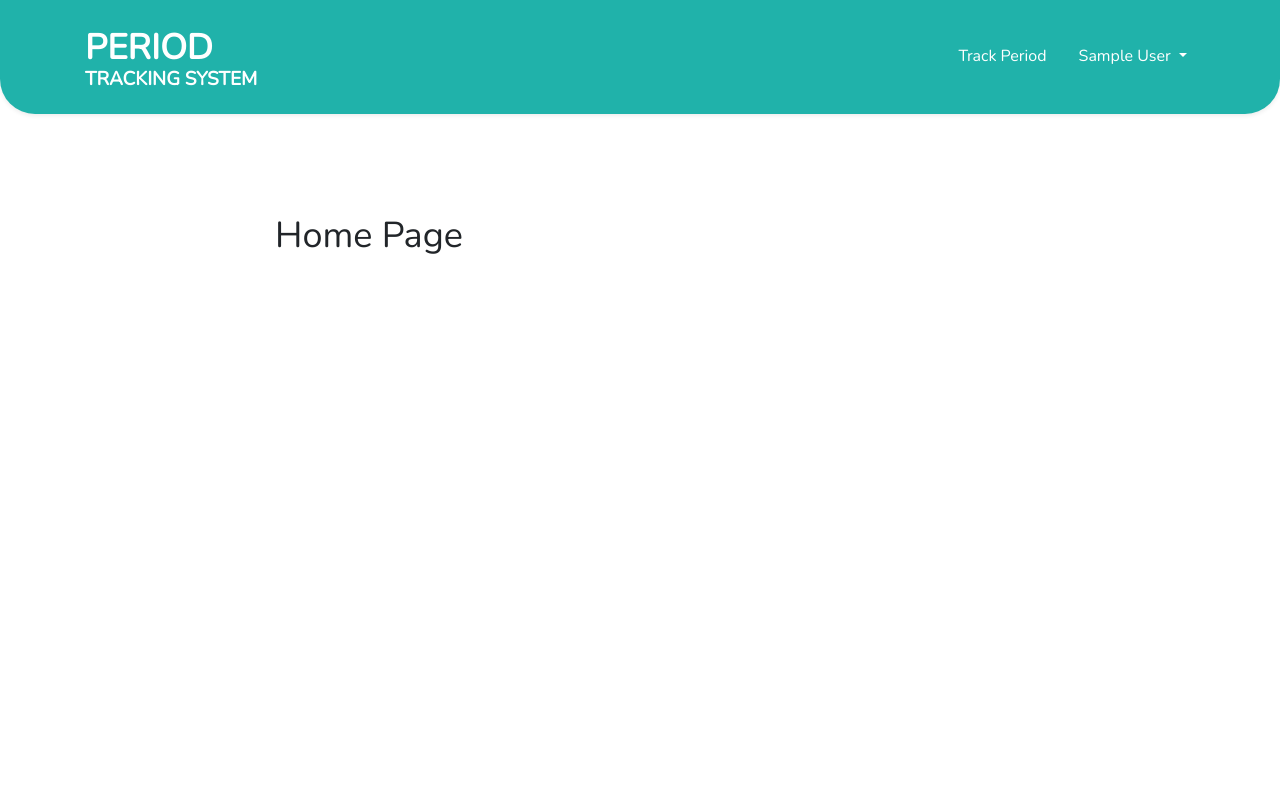
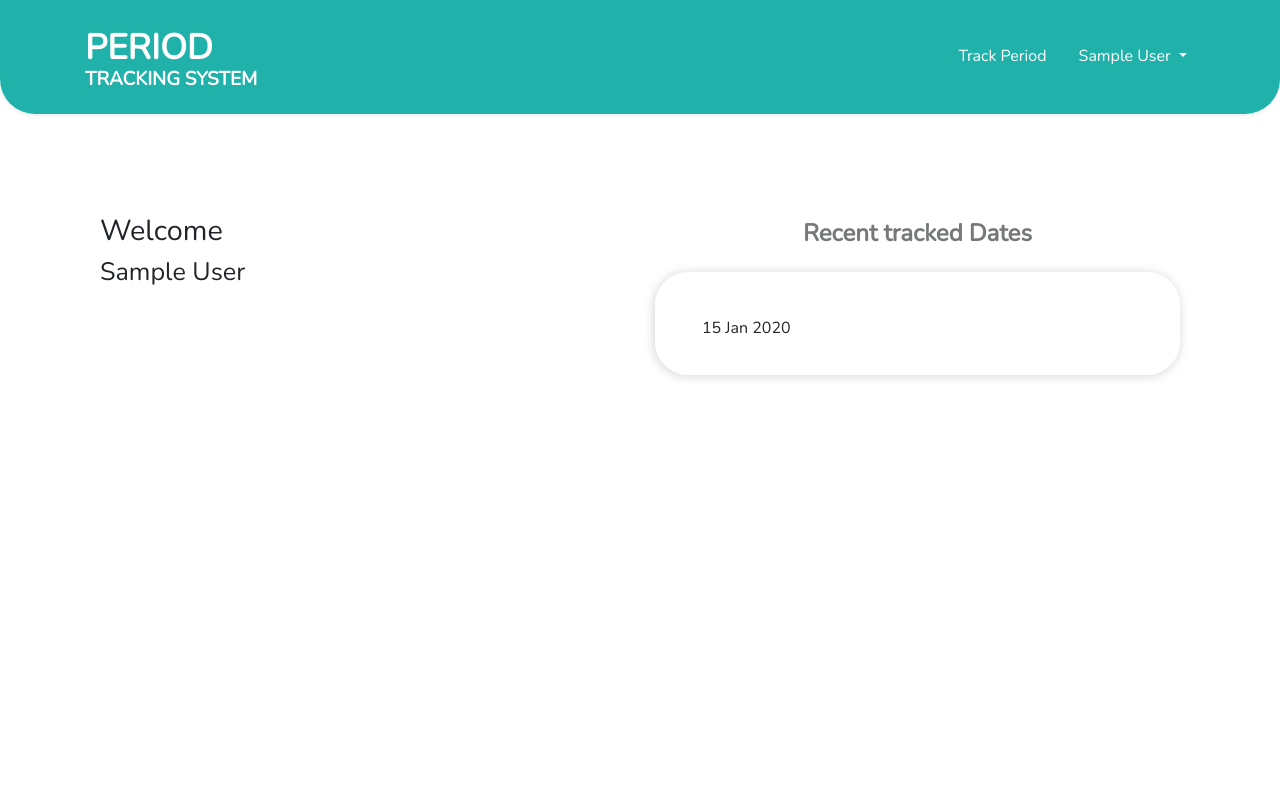
Before and after one commit to priyankathakur7/wpts, a Laravel app: page /home in a window 1280 px wide. Run offline with Laravel 8, Linux system fonts and the light colour scheme; a user stored in the database is signed in; tables that the repository leaves empty hold one stand-in row (values such as "Sample post").

Commit message:
Homepage Change

```diff
--- a/app/Http/Controllers/PeriodController.php
+++ b/app/Http/Controllers/PeriodController.php
@@ -14,7 +14,8 @@ class PeriodController extends Controller
      */
     public function index()
     {
-        //
+        $datas = Period::where('user_id', '=', auth()->user()->id )->get();
+        return view("home",compact('datas'));
     }
 
     /**
--- a/public/css/style.css
+++ b/public/css/style.css
@@ -6,6 +6,11 @@
 
 
 /* GLobal ---------------------------------------------------------------- */
+:root {
+    --pink: #ea75ce;
+    --lightgreen: #6dc1c6;
+    --green: lightseagreen;
+}
 
 a:hover {
     color:black;
@@ -83,6 +88,9 @@ main {
 .lg-btn{
     background-color: lightseagreen;
 }
+.lg-btn:hover{
+    color: #fff;
+}
 
 
 /* Navbar ------------------------------------------------------------------------------- */
@@ -126,6 +134,10 @@ a.navbar-brand {
     margin-bottom: -42px;
     display: block;
 }
+.dropdown-item:focus,
+.dropdown-item:hover {
+    background-color: var(--pink) !important;
+}
 
 /* Toast  ------------------------------------------------------------------- */
 
--- a/resources/views/auth/register.blade.php
+++ b/resources/views/auth/register.blade.php
@@ -63,7 +63,7 @@
 
                         <div class="form-group row mb-0">
                             <div class="col-md-6 offset-md-4">
-                                <button type="submit" class="btn btn22">
+                                <button type="submit" class="btn lg-btn btn22">
                                     {{ __('Register') }}
                                 </button>
                             </div>
--- a/resources/views/home.blade.php
+++ b/resources/views/home.blade.php
@@ -1,11 +1,77 @@
+@php use Carbon\Carbon; @endphp
 @extends('layouts.app')
 
 @section('content')
+
+{{-- {{dd($datas)}} --}}
+
     <div class="container home-wrapper">
+
+        @guest
+
             <div class="row justify-content-center">
                 <div class="col-md-8">
                     <h1>Home Page</h1>
+                    <h1>Please Login First</h1>
                 </div>
             </div>
+
+
+        @else
+
+
+            <div class="row mx-0">
+
+                <div class="col-md-6">
+                    <h2>Welcome</h2>
+                    <h3>{{ Auth::user()->name }}</h3>
                 </div>
+                <div class="col-md-6 result-data">
+                    @if ($datas)
+                        <legend class="title">Recent tracked Dates</legend>
+                        <ul>
+                            @foreach ($datas as $data)
+                                <li>{{\Carbon\Carbon::parse($data->result_date)->format('d M Y')}}</li>
+                                {{-- <li>{{$data->result_date}}</li> --}}
+                            @endforeach
+                        </ul>
+                    @else
+                        <h1>No Post Found</h1>
+                    @endif
+                </div>
+
+            </div>
+
+
+       @endguest
+
+    </div>
+
 @endsection
+
+    {{-- CSS
+    ----------------------------------------------------------------------------------------------------------------------------
+    ----------------------------------------------------------------------------------------------------------------------------}}
+
+    @section('css')
+
+        <style>
+
+            /* Data ------------------------- */
+            .result-data ul {
+                list-style-type: none;
+                background: #ffffffbf;
+                border-radius: 33px;
+                padding: 44px 47px 33px 47px;
+                box-shadow: -1px 1px 10px 1px #d5d4d4d6;
+                max-height: 445px;
+                overflow: auto;
+            }
+            .result-data ul li{
+                font-size: 16px;
+            }
+
+
+        </style>
+
+    @endsection
--- a/resources/views/tracker.blade.php
+++ b/resources/views/tracker.blade.php
@@ -181,7 +181,7 @@
                 background: #ffffffbf;
                 border-radius: 33px;
                 padding: 44px 47px 33px 47px;
-                box-shadow: -1px 1px 10px 1px #edededd6;
+                box-shadow: -1px 1px 10px 1px #d5d4d4d6;
             }
             button#track {
                 margin-right: 3px !important;
--- a/routes/web.php
+++ b/routes/web.php
@@ -21,6 +21,6 @@ Route::get('/tracker', function () {
 
 Auth::routes();
 
-Route::get('/home', 'HomeController@index')->name('home');
+Route::get('/home', 'PeriodController@index');
 
 Route::resource('/periods','PeriodController');
```
Lines whose indentation alone changed are shown as unchanged.
